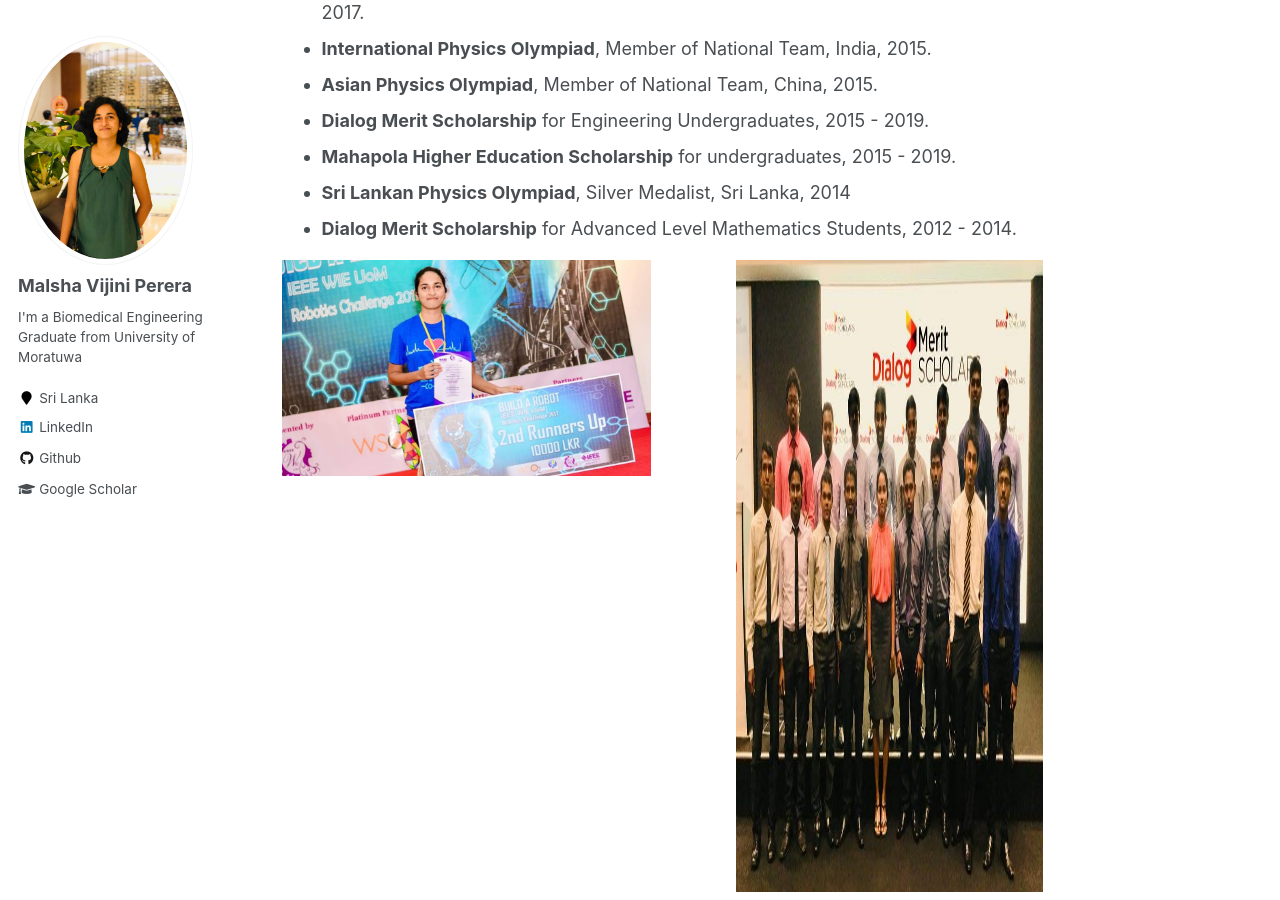
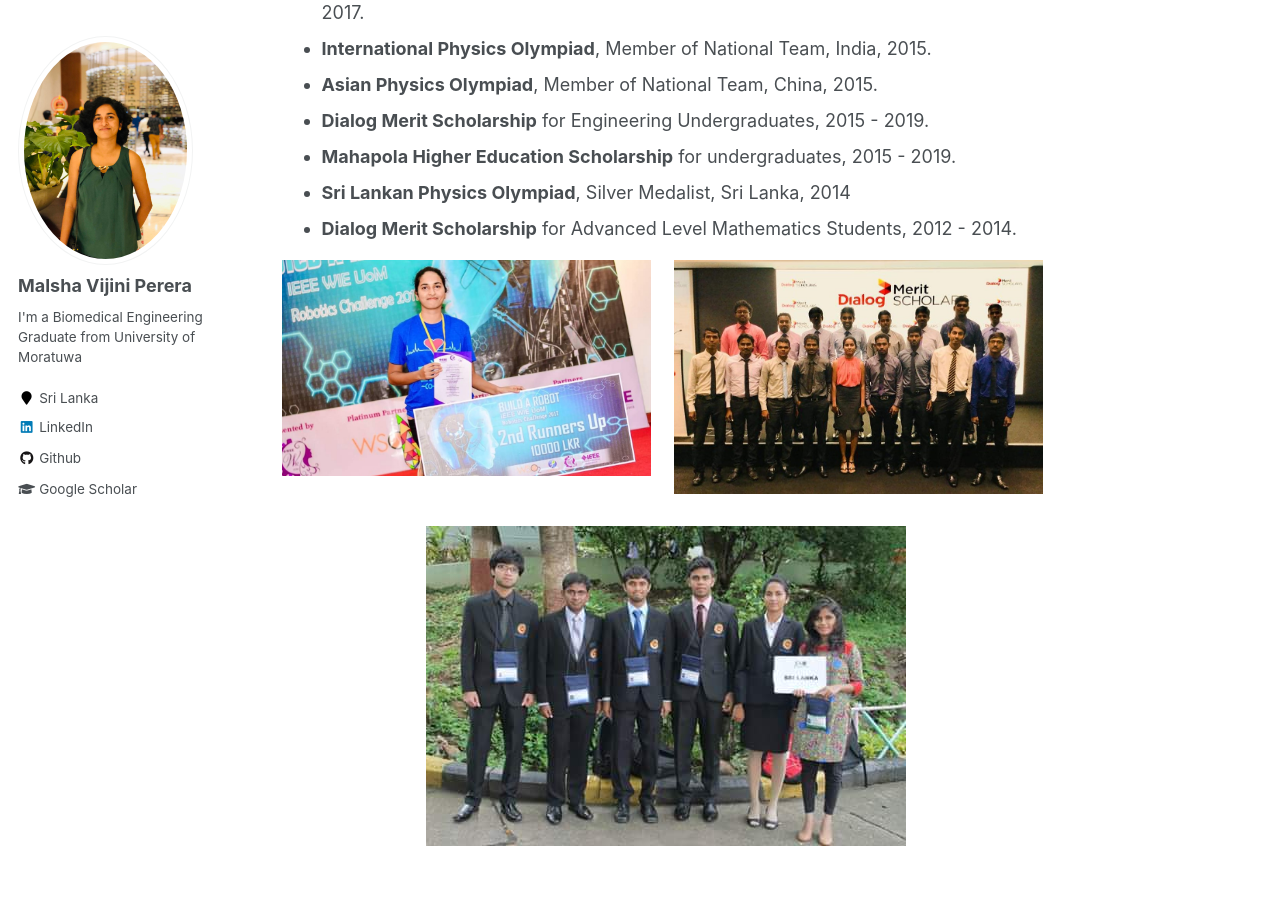
Before and after one commit to malshaV/malshaV.github.io, a Jekyll site: the page built from _pages/awards.md, in a window 1280 px wide and 900 px high, scrolled down 377 px. Built offline with Jekyll 4.4.1, drawn with Linux system fonts in a browser that asks for light colours.

Commit message:
update details

```diff
--- a/_pages/awards.md
+++ b/_pages/awards.md
@@ -20,7 +20,7 @@
 
 
 <img src="/images/WIE.jpg" style="float: left; width: 48%; margin-right: 1%; margin-bottom: 0.5em;">
-<img src="/images/Dialog1.jpg" style="float: right; width: 40%; height:632px; margin-right: 1%; margin-bottom: 0.5em;">
+<img src="/images/Dialog1.jpg" style="float: right; width: 48%; margin-right: 1%; margin-bottom: 0.5em;">
 
 <p style="clear: both;">
 
```
